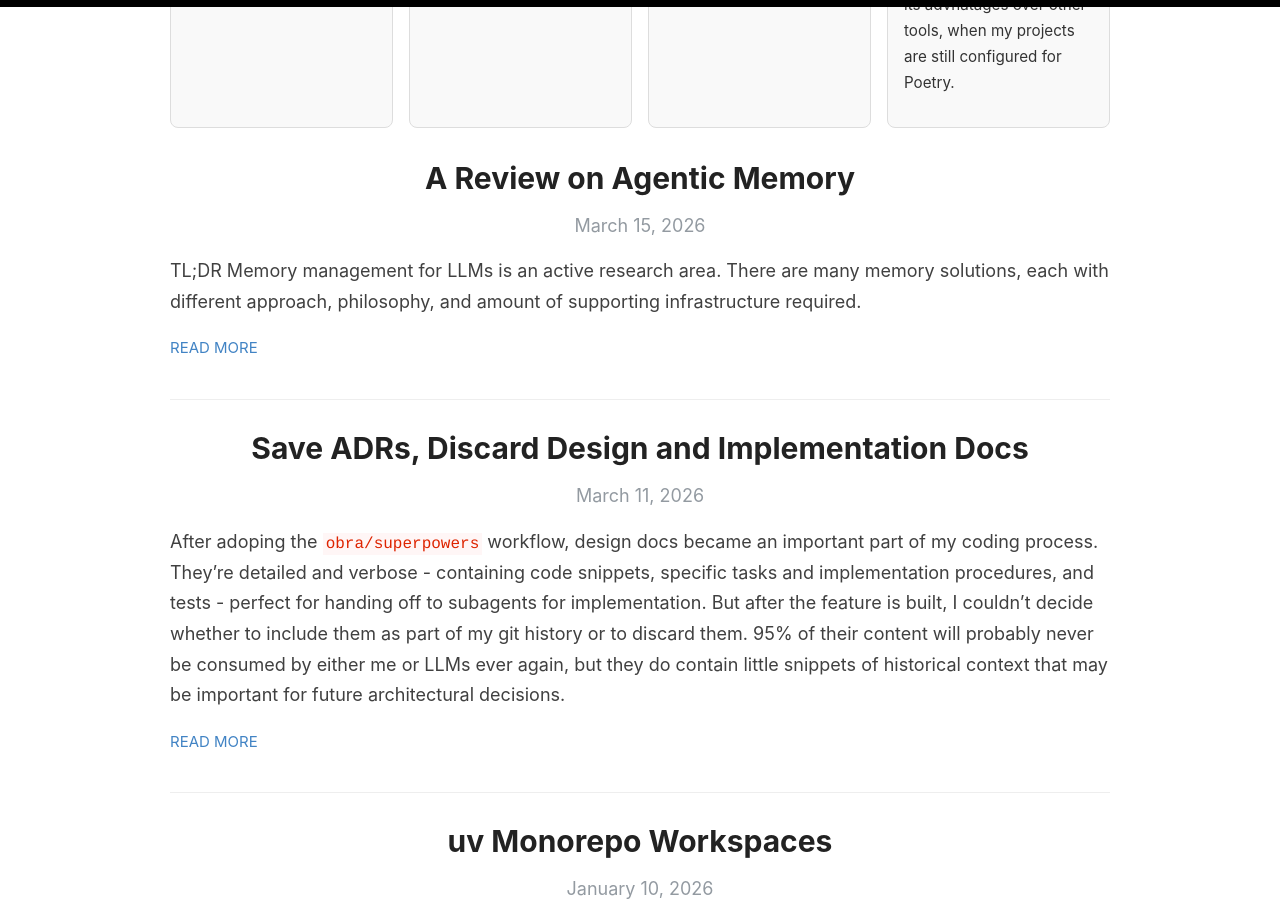
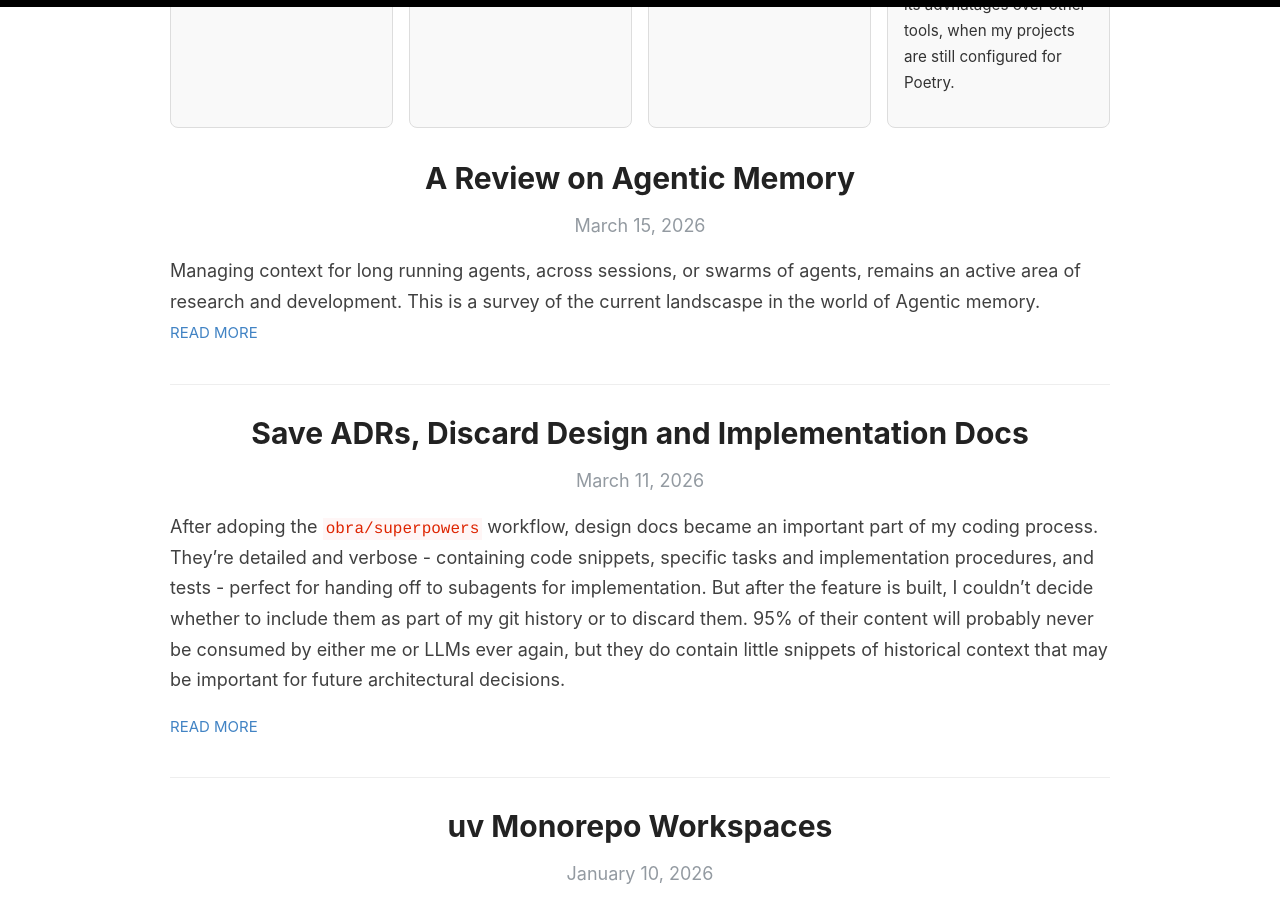
Before and after one commit to kfchou/kfchou.github.io, a Jekyll site: the page built from index.html, in a window 1280 px wide and 900 px high, scrolled down 743 px. Built offline with Jekyll 4.4.1, drawn with Linux system fonts in a browser that asks for light colours; the list of posts is cut into pages by our own code.

Commit message:
add excerpt

```diff
--- a/_posts/2026-03-15-repo-memory.md
+++ b/_posts/2026-03-15-repo-memory.md
@@ -2,6 +2,7 @@
 layout: post
 title:  "A Review on Agentic Memory"
 categories: [AI Coding, LLMs, Claude Code]
+excerpt: Managing context for long running agents, across sessions, or swarms of agents, remains an active area of research and development. This is a survey of the current landscaspe in the world of Agentic memory.
 ---
 
 TL;DR
```
